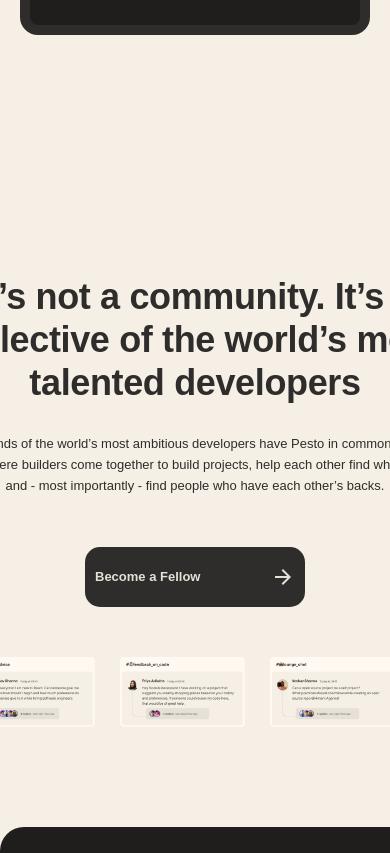
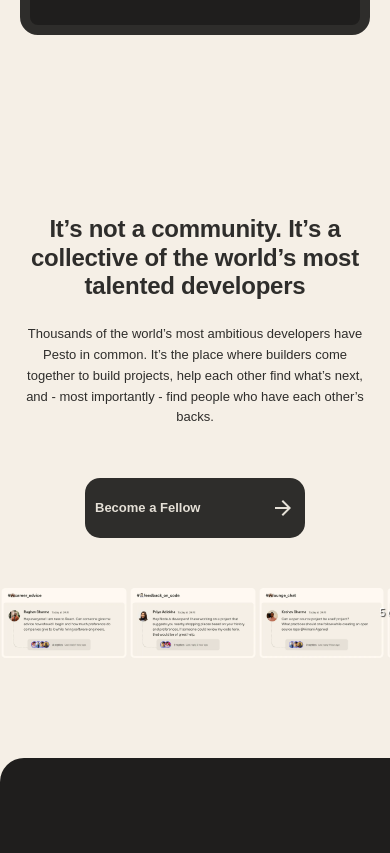
Before and after one commit to codeomi/Pesto-clone, a React (Create React App) app: page / in a window 390 px wide. Shown: the part 4600-5453 px from the top of the page. Built offline with nearby package versions, Linux system fonts and the light colour scheme.

Commit message:
section 7 completed

```diff
--- a/src/components/sections/Section7.js
+++ b/src/components/sections/Section7.js
@@ -4,9 +4,10 @@
 import card1 from "../../assets/cards/first.webp";
 import card2 from "../../assets/cards/second.webp";
 import card3 from "../../assets/cards/third.webp";
-import { Carousel } from 'react-responsive-carousel';
+import { Carousel } from "react-responsive-carousel";
 
 const Section7 = () => {
+  const isMobile = window.innerWidth <= 800;
   return (
     <>
       <div className="section7">
@@ -28,8 +29,23 @@
             </div>
           </div>
         </div>
+        {isMobile ? (
+          <>
+            {" "}
             <div className="s7-img-slider">
-          <Carousel showThumbs={false}  swipeable={true} autoPlay={true} interval={1500} stopOnHover={true}  infiniteLoop={true} centerMode={true}  centerSlidePercentage={30} showStatus={true} showIndicators={false} >
+              <Carousel
+                className="s7-carousal-component"
+                showThumbs={false}
+                swipeable={true}
+                autoPlay={true}
+                interval={1500}
+                stopOnHover={true}
+                infiniteLoop={true}
+                centerMode={true}
+                centerSlidePercentage={30}
+                showStatus={true}
+                showIndicators={false}
+              >
                 <img className="s7-img" src={card1} alt="" />
                 <img className="s7-img" src={card2} alt="" />
                 <img className="s7-img" src={card3} alt="" />
@@ -41,6 +57,35 @@
                 <img className="s7-img" src={card3} alt="" />
               </Carousel>
             </div>
+          </>
+        ) : (
+          <div className="s7-img-slider">
+            <Carousel
+              className="s7-carousal-component"
+              showThumbs={false}
+              swipeable={true}
+              autoPlay={true}
+              interval={1500}
+              stopOnHover={true}
+              infiniteLoop={true}
+              centerMode={true}
+              centerSlidePercentage={30}
+              showStatus={true}
+              showIndicators={false}
+            >
+              <img className="s7-img" src={card1} alt="" />
+              <img className="s7-img" src={card2} alt="" />
+              <img className="s7-img" src={card3} alt="" />
+              <img className="s7-img" src={card1} alt="" />
+              <img className="s7-img" src={card2} alt="" />
+              <img className="s7-img" src={card3} alt="" />
+              <img className="s7-img" src={card1} alt="" />
+              <img className="s7-img" src={card2} alt="" />
+              <img className="s7-img" src={card3} alt="" />
+            </Carousel>
+          </div>
+        )}
+
       </div>
     </>
   );
--- a/src/components/sections/section7.scss
+++ b/src/components/sections/section7.scss
@@ -86,3 +86,40 @@
     margin-right: 10vw;
     max-height: 500px;
   }
+
+
+  @media only screen and (max-width: 800px) {
+    .section7 {
+      padding-top: 90px;
+      padding-bottom: 100px;
+      display: flex;
+      flex-direction: column;
+      justify-content: center;
+      align-items: center;
+    }
+
+    .section7-container {
+      max-width: 0;
+      width: 100%;
+    }
+
+    .section7-heading-2 {
+      @include heading2();
+      font-size: 24px;
+      width: 337px;
+      margin: auto;
+    }
+
+    .section7-description {
+      @include heading-description2();
+      width: 349px;
+      margin: 23px 0;
+      text-align: center;
+    }
+
+    // .s7-carousal-component{
+    //   // display: none;
+    // }
+
+
+  }
```
Lines whose indentation alone changed are shown as unchanged.
